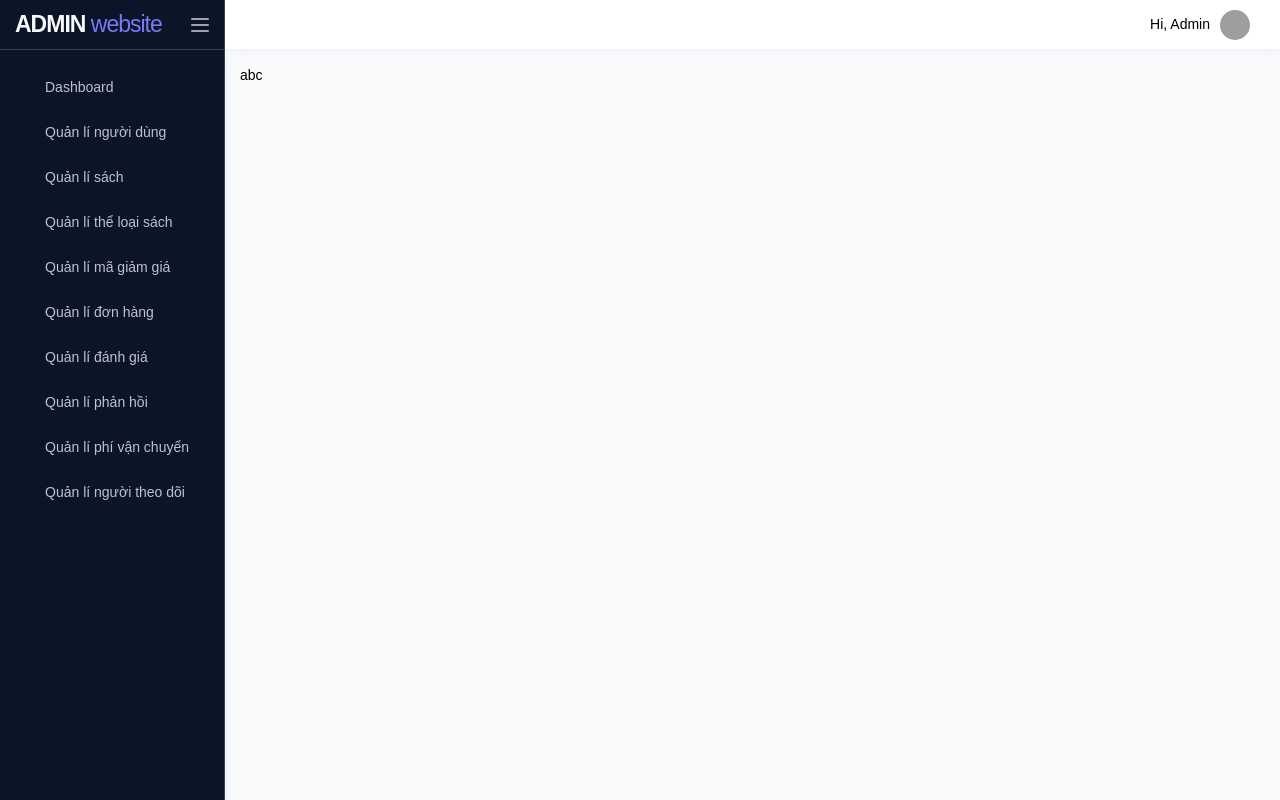
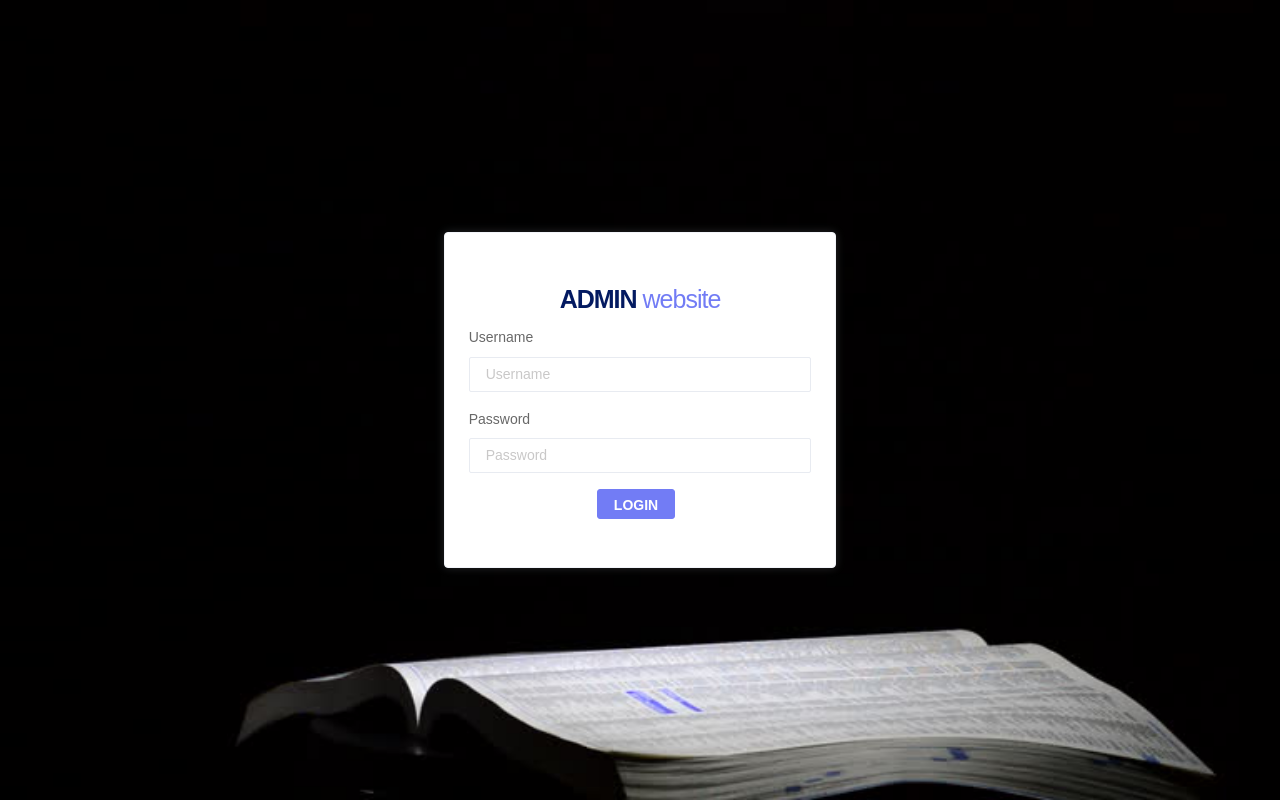
Before and after one commit to pnyennhi/swap-admin, a React (Create React App) app: page /login in a window 1280 px wide. Built offline with nearby package versions, Linux system fonts and the light colour scheme; grey boxes are pictures that could not be loaded.

Commit message:
add router

```diff
--- a/package.json
+++ b/package.json
@@ -8,6 +8,7 @@
     "@testing-library/user-event": "^7.2.1",
     "react": "^16.13.1",
     "react-dom": "^16.13.1",
+    "react-router-dom": "^5.1.2",
     "react-scripts": "3.4.1"
   },
   "scripts": {
--- a/src/App.js
+++ b/src/App.js
@@ -1,18 +1,47 @@
-import React from "react";
+import React, { useState } from "react";
+
+import {
+  BrowserRouter as Router,
+  Route,
+  Link,
+  Redirect,
+} from "react-router-dom";
+
+import "./assets/css/style.css";
 
 import Login from "./containers/Login/Login";
-
-import "./assets/css/style.css";
-import SideBar from "./containers/Layout/components/SideBar";
-import TopBar from "./containers/Layout/components/TopBar";
 import Layout from "./containers/Layout/Layout";
+import Book from "./containers/Book/Book";
 
 function App() {
-  return (
-    <Layout>
-      <p>abc</p>
-    </Layout>
-  );
+  const storedUser = localStorage.getItem("user");
+  const [user, setUser] = useState(storedUser);
+
+  const handleLog = (user) => {
+    setUser(user);
+  };
+
+  if (localStorage.getItem("user")) {
+    return (
+      <Router>
+        <Layout onLogout={handleLog}>
+          <Route path="/book" component={Book} />
+          <Redirect exact from="/" to="/book" />
+        </Layout>
+      </Router>
+    );
+  } else {
+    return (
+      <Router>
+        <Route
+          exact
+          path="/login"
+          render={() => <Login onLogin={handleLog} />}
+        />
+        <Redirect exact from="/" to="/login" />
+      </Router>
+    );
+  }
 }
 
 export default App;
```
Also changed, not shown: 1 other file (tests, documents, lock files or other folders).
